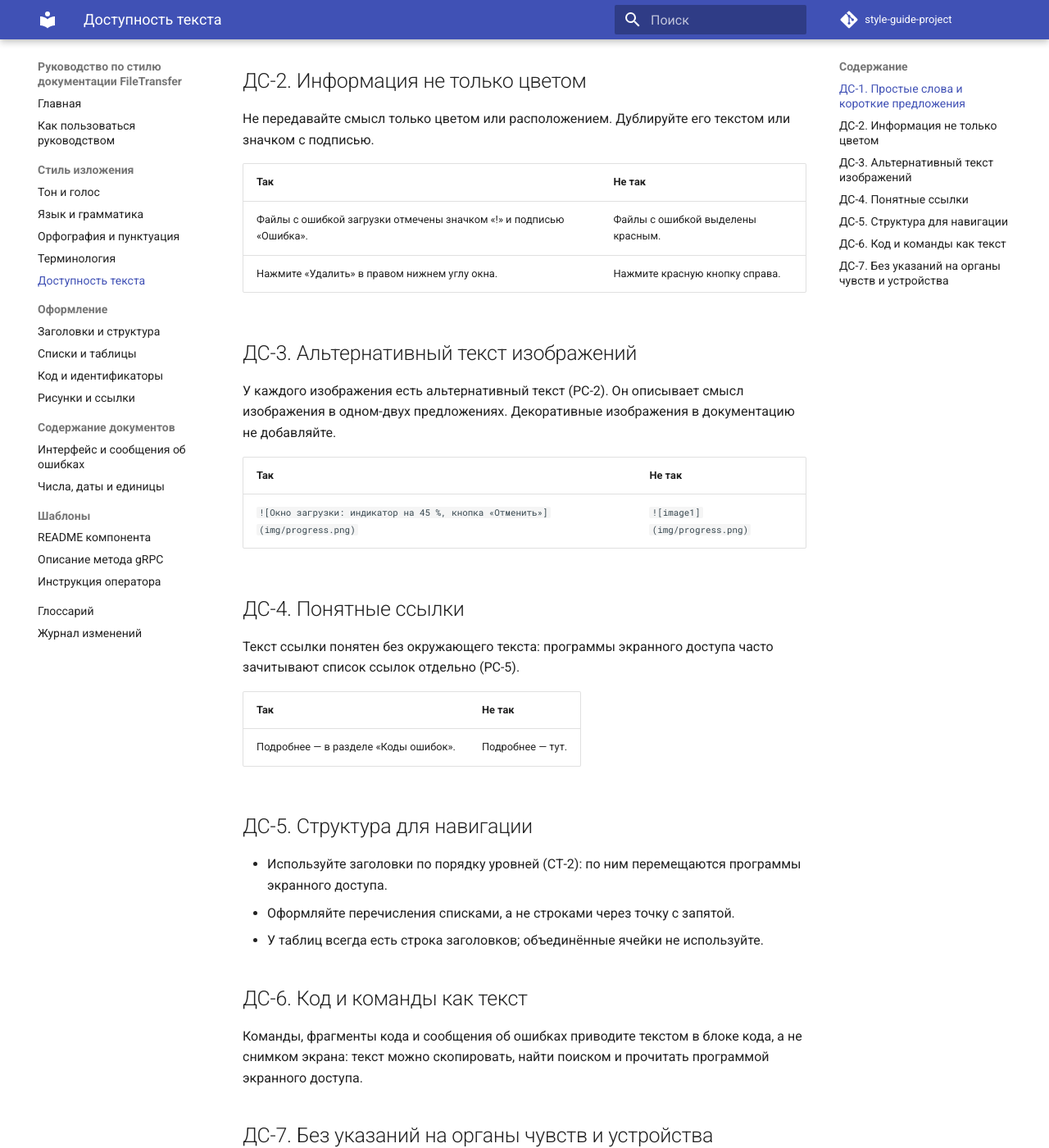
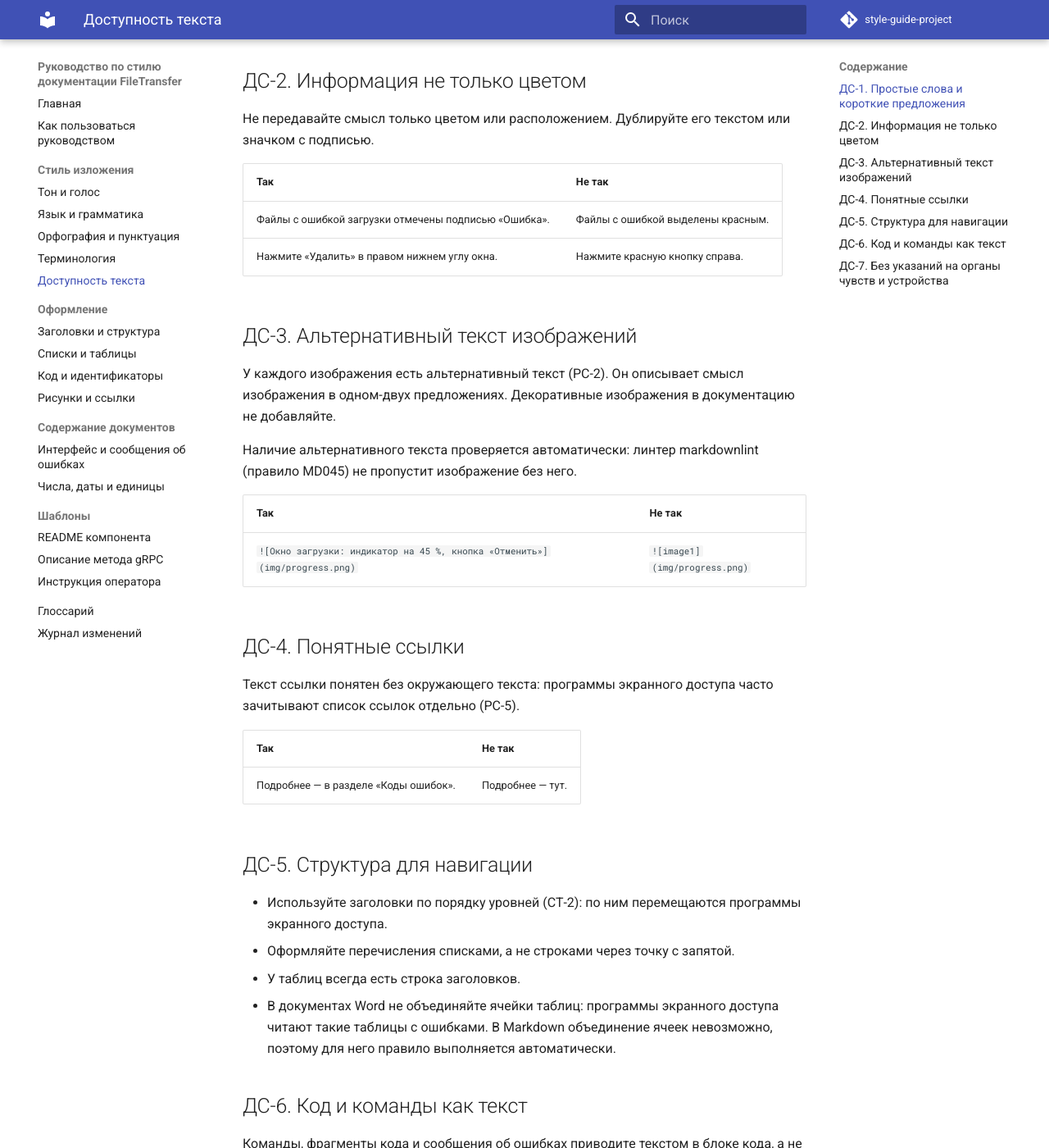
Before and after one commit to FilippovVladimir/style-guide-project, an MkDocs documentation site: the page built from docs/style/accessibility.md, in a window 1280 px wide and 1400 px high, scrolled down 527 px. Shown: the whole window at 82% size. Built offline with MkDocs 1.6.1 and Material for MkDocs 9.7.7, drawn with Linux system fonts in a browser that asks for light colours; comment, search, counter and statistics services are not loaded.

Commit message:
docs(style): уточнить правила доступности по итогам ревью

```diff
--- a/docs/style/accessibility.md
+++ b/docs/style/accessibility.md
@@ -21,7 +21,7 @@
 
 | Так | Не так |
 | --- | --- |
-| Файлы с ошибкой загрузки отмечены значком «!» и подписью «Ошибка». | Файлы с ошибкой выделены красным. |
+| Файлы с ошибкой загрузки отмечены подписью «Ошибка». | Файлы с ошибкой выделены красным. |
 | Нажмите «Удалить» в правом нижнем углу окна. | Нажмите красную кнопку справа. |
 
 ## ДС-3. Альтернативный текст изображений
@@ -29,6 +29,9 @@
 У каждого изображения есть альтернативный текст (РС-2). Он описывает смысл
 изображения в одном-двух предложениях. Декоративные изображения в
 документацию не добавляйте.
+
+Наличие альтернативного текста проверяется автоматически: линтер
+markdownlint (правило MD045) не пропустит изображение без него.
 
 | Так | Не так |
 | --- | --- |
@@ -48,7 +51,10 @@
 - Используйте заголовки по порядку уровней (СТ-2): по ним перемещаются
   программы экранного доступа.
 - Оформляйте перечисления списками, а не строками через точку с запятой.
-- У таблиц всегда есть строка заголовков; объединённые ячейки не используйте.
+- У таблиц всегда есть строка заголовков.
+- В документах Word не объединяйте ячейки таблиц: программы экранного
+  доступа читают такие таблицы с ошибками. В Markdown объединение ячеек
+  невозможно, поэтому для него правило выполняется автоматически.
 
 ## ДС-6. Код и команды как текст
 
```
